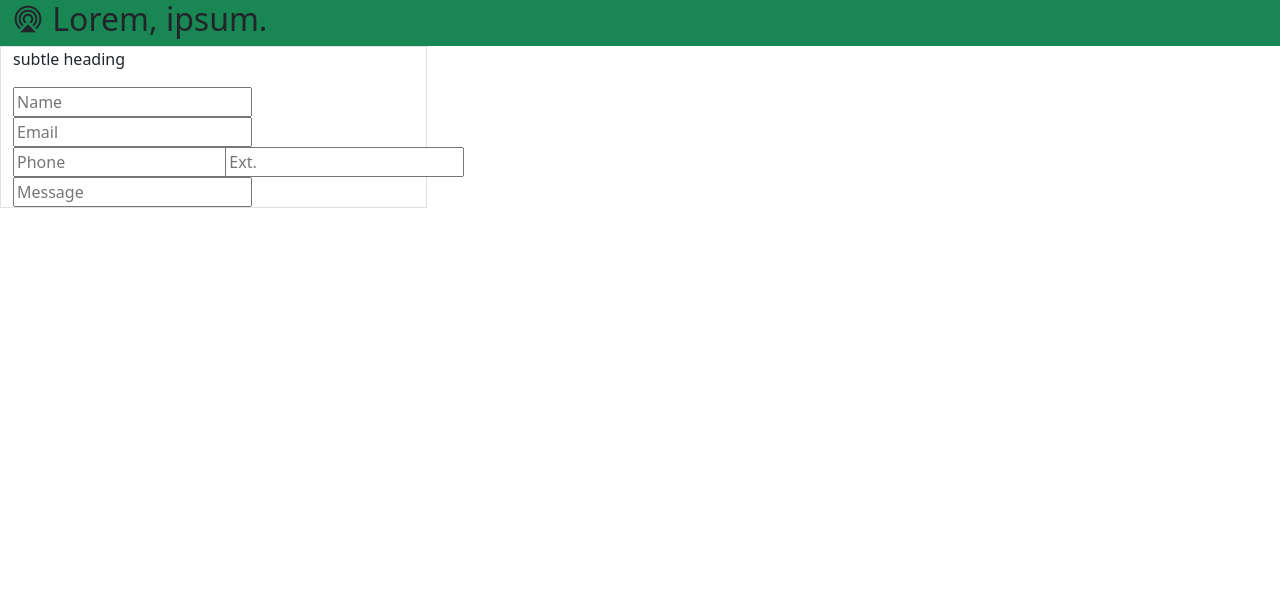
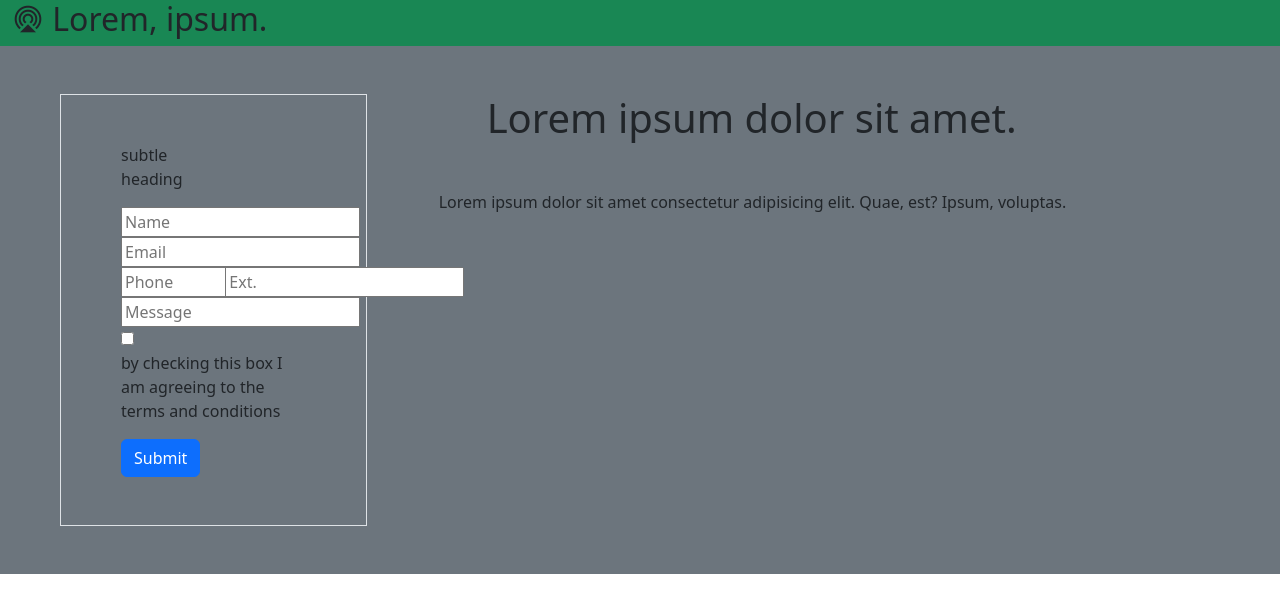
Before and after one commit to TheWarrior0216/Checkpoint1, a plain HTML site: page index.html in a window 1280 px wide. Drawn offline with nearby package versions, Linux system fonts and the light colour scheme.

Commit message:
Form skeleton Complete

```diff
--- a/index.html
+++ b/index.html
@@ -21,11 +21,11 @@
 
   <!-- NOTE section two -->
   <main>
-    <section class="container-fluid">
+    <section class="container-fluid bg-secondary">
 <div class="row">
   <div class="col-4">
     <!--ANCHOR Form  -->
-    <div class="row border">
+    <div class="row border m-5 p-5">
       <div class="col-6">
         <p> subtle heading</p>
       </div>
@@ -54,7 +54,20 @@
           <input placeholder="Message" type="text">
         </form>
       </div>
+      <div class="col-12">
+        <form action="submit">
+          <input type="checkbox" class="">
+        <p class="fs-6">by checking this box I am agreeing to the terms and conditions</p>
+        </form>
+      </div>
+      <div class="col-12">
+        <button class="btn btn-primary">Submit</button>
+      </div>
     </div>
+  </div>
+  <div class="col-8">
+    <h1 class="m-5">Lorem ipsum dolor sit amet.</h1>
+    <p>Lorem ipsum dolor sit amet consectetur adipisicing elit. Quae, est? Ipsum, voluptas.</p>
   </div>
 </div>
     </section>
```
